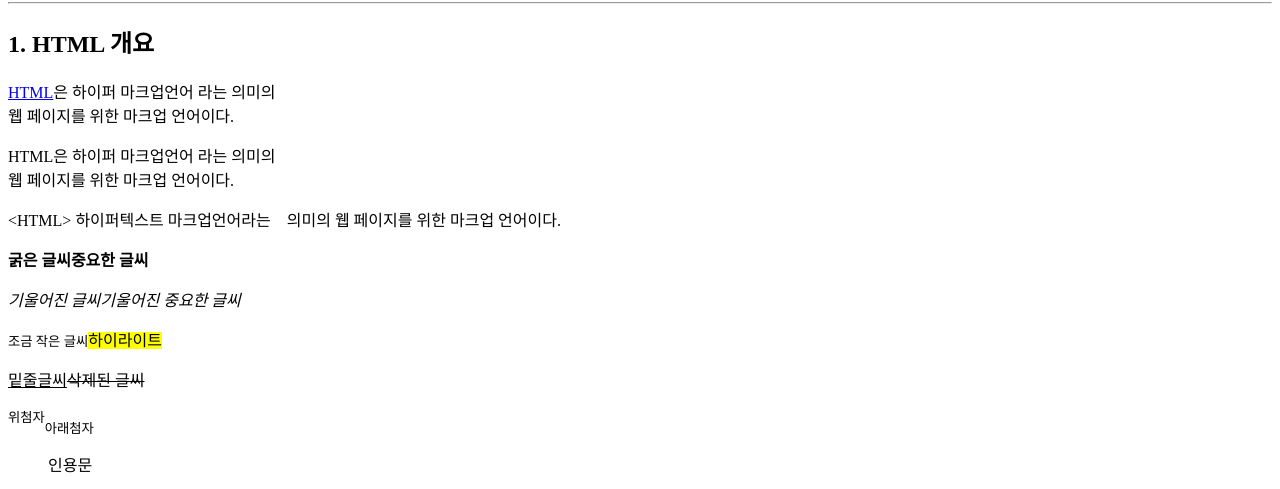
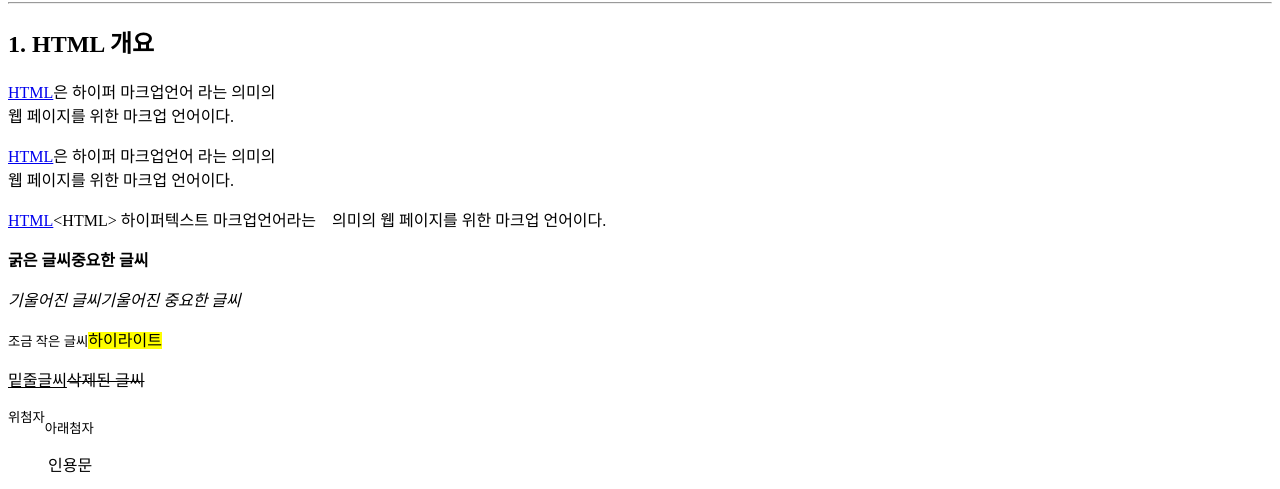
Before and after one commit to supermoonit/WebTest, a plain HTML site: page tag.html in a window 1280 px wide. Shown: the part 78-567 px from the top of the page. Drawn offline with Linux system fonts and the light colour scheme.

Commit message:
Update tag.html

```diff
--- a/tag.html
+++ b/tag.html
@@ -13,9 +13,9 @@
         <h2>1. HTML 개요</h2>
         <p><a href="index.html" target="_blank" title="hello, world">HTML</a>은 하이퍼 마크업언어 라는 의미의<br />
         웹 페이지를 위한 마크업 언어이다.</p>
-        <p><a href="Test.html"></a>HTML은 하이퍼 마크업언어 라는 의미의<br />
+        <p><a href="Test.html">HTML</a>은 하이퍼 마크업언어 라는 의미의<br />
         웹 페이지를 위한 마크업 언어이다.</p>
-        <p><a href="#down"></a>&lt;HTML&gt; 하이퍼텍스트 마크업언어라는 &nbsp;&nbsp;
+        <p><a href="#down">HTML</a>&lt;HTML&gt; 하이퍼텍스트 마크업언어라는 &nbsp;&nbsp;
         의미의 웹 페이지를 위한 마크업 언어이다.</p>
 
         <p><b>굵은 글씨</b><strong>중요한 글씨</strong></p>
```
